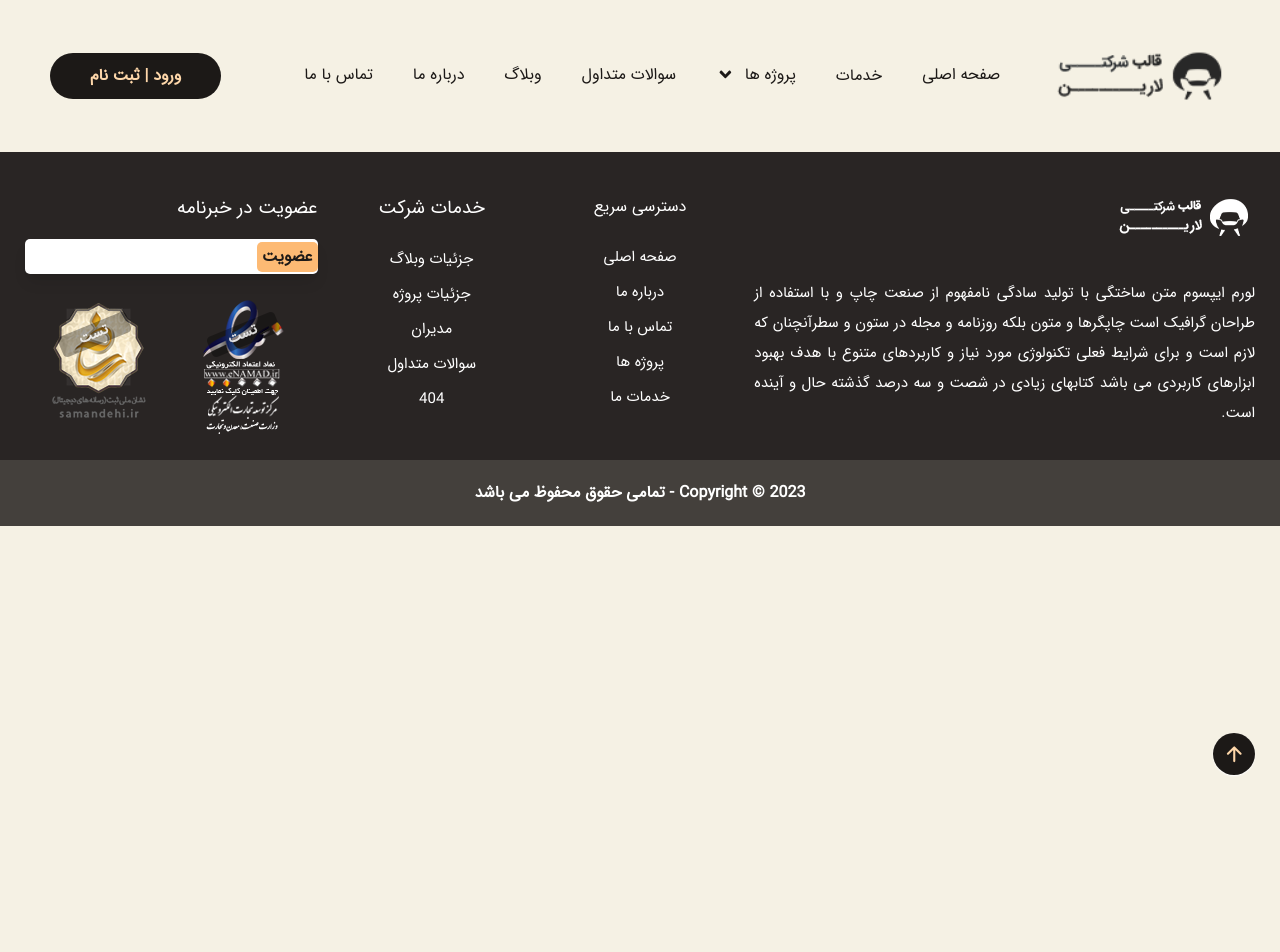
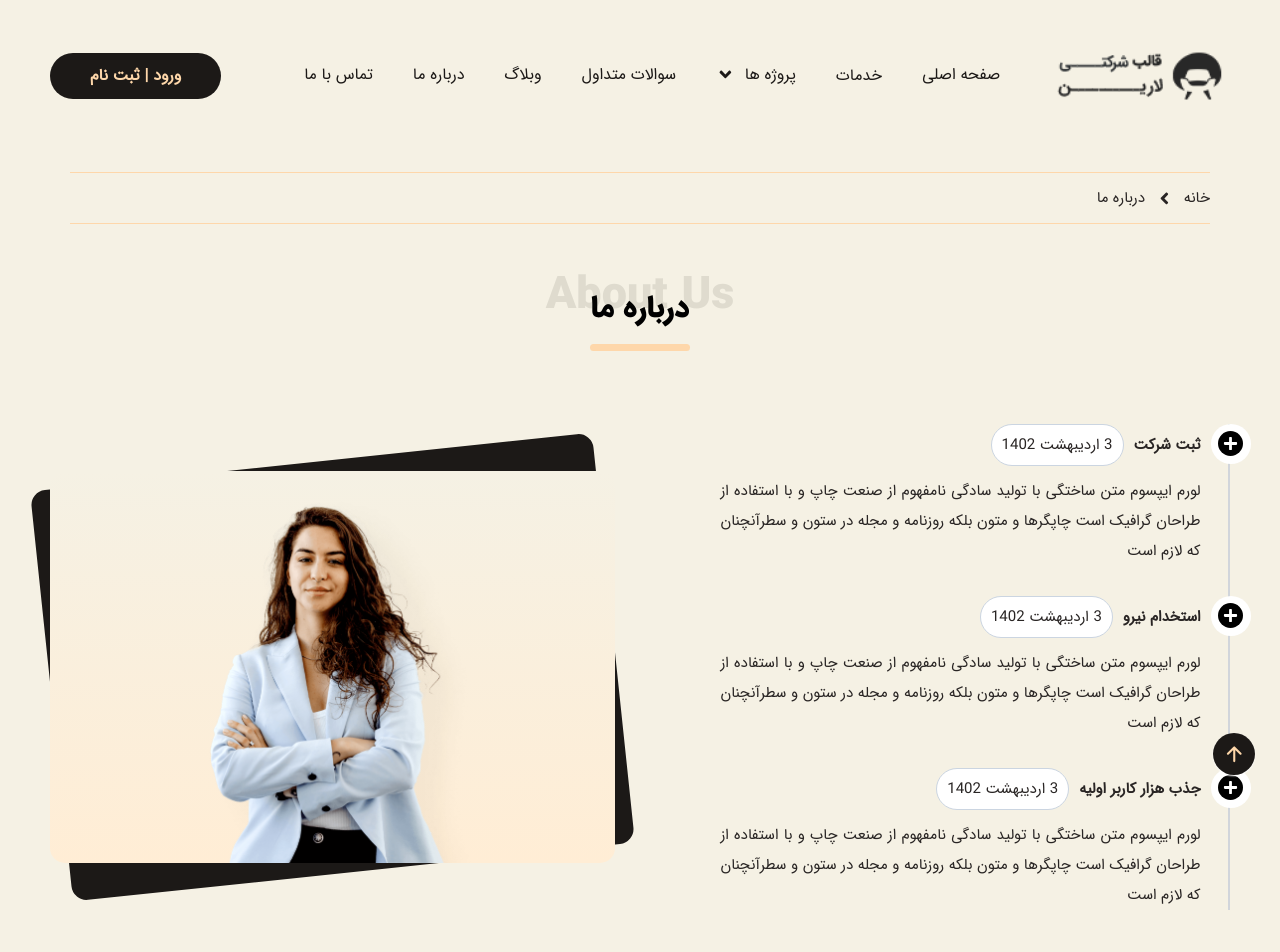
Before and after one commit to Reza-HM/Larin-Corporation, a React (Vite) app: page /aboutus in a window 1280 px wide. Shown: the top 952 px of the page. Before the commit the page ends 800 px from the top, so only its background shows below. Built offline with nearby package versions, Linux system fonts and the light colour scheme.

Commit message:
coding aboutus page

```diff
--- /dev/null
+++ b/src/Pages/Aboutus.tsx
@@ -0,0 +1,83 @@
+import { FaPlus } from "react-icons/fa";
+import BreadCrumb from "../Components/Modules/BreadCrumb";
+import SectionHeader from "../Components/Modules/SectionHeader";
+
+const Aboutus = () => {
+  return (
+    <div className="container max-w-screen-xl">
+      <BreadCrumb route="درباره ما" />
+      <SectionHeader
+        englishTitle="About Us"
+        persianTitle="درباره ما
+      "
+      />
+      <div className="my-40 flex items-center gap-8">
+        <div className="flex-1 flex flex-col gap-12 border-r-2 pr-11 border-r-gray-300">
+          <div className="flex flex-col gap-4 relative">
+            <div className="absolute -right-20 top-0 w-16 h-16 flex justify-center items-center rounded-[50%] bg-white">
+              <div className="w-10 h-10 flex justify-center items-center rounded-[50%] bg-black">
+                <FaPlus className="text-2xl text-white" />
+              </div>
+            </div>
+            <div className="flex items-center gap-4 text-stone-800 text-2xl">
+              <p className="font-bold">ثبت شرکت</p>
+              <div className="bg-white p-4 rounded-full border border-slate-300">
+                3 اردیبهشت 1402
+              </div>
+            </div>
+            <p className="text-justify max-w-3xl text-stone-800 text-2xl leading-loose">
+              لورم ایپسوم متن ساختگی با تولید سادگی نامفهوم از صنعت چاپ و با
+              استفاده از طراحان گرافیک است چاپگرها و متون بلکه روزنامه و مجله در
+              ستون و سطرآنچنان که لازم است
+            </p>
+          </div>
+          <div className="flex flex-col gap-4 relative">
+            <div className="absolute -right-20 top-0 w-16 h-16 flex justify-center items-center rounded-[50%] bg-white">
+              <div className="w-10 h-10 flex justify-center items-center rounded-[50%] bg-black">
+                <FaPlus className="text-2xl text-white" />
+              </div>
+            </div>
+            <div className="flex items-center gap-4 text-stone-800 text-2xl">
+              <p className="font-bold"> استخدام نیرو</p>
+              <div className="bg-white p-4 rounded-full border border-slate-300">
+                3 اردیبهشت 1402
+              </div>
+            </div>
+            <p className="text-justify max-w-3xl text-stone-800 text-2xl leading-loose">
+              لورم ایپسوم متن ساختگی با تولید سادگی نامفهوم از صنعت چاپ و با
+              استفاده از طراحان گرافیک است چاپگرها و متون بلکه روزنامه و مجله در
+              ستون و سطرآنچنان که لازم است
+            </p>
+          </div>
+          <div className="flex flex-col gap-4 relative">
+            <div className="absolute -right-20 top-0 w-16 h-16 flex justify-center items-center rounded-[50%] bg-white">
+              <div className="w-10 h-10 flex justify-center items-center rounded-[50%] bg-black">
+                <FaPlus className="text-2xl text-white" />
+              </div>
+            </div>
+            <div className="flex items-center gap-4 text-stone-800 text-2xl">
+              <p className="font-bold">جذب هزار کاربر اولیه</p>
+              <div className="bg-white p-4 rounded-full border border-slate-300">
+                3 اردیبهشت 1402
+              </div>
+            </div>
+            <p className="text-justify max-w-3xl text-stone-800 text-2xl leading-loose">
+              لورم ایپسوم متن ساختگی با تولید سادگی نامفهوم از صنعت چاپ و با
+              استفاده از طراحان گرافیک است چاپگرها و متون بلکه روزنامه و مجله در
+              ستون و سطرآنچنان که لازم است
+            </p>
+          </div>
+        </div>
+        <div className="flex-1 relative py-4 sm:mx-auto">
+          <div className="absolute inset-0 bg-stone-900 transform -skew-y-6 sm:skew-y-0 sm:-rotate-6 sm:rounded-3xl"></div>
+          <div className="relative bg-gradient-to-t from-orange-100 to-[#f5f1e4] sm:rounded-3xl">
+            <div className="max-w-md mx-auto">
+              <img src="/img/business-woman.png" alt="" />
+            </div>
+          </div>
+        </div>
+      </div>
+    </div>
+  );
+};
+export default Aboutus;
--- a/src/routes.tsx
+++ b/src/routes.tsx
@@ -1,3 +1,4 @@
+import Aboutus from "./Pages/Aboutus";
 import Blog from "./Pages/Blog";
 import Index from "./Pages/Index";
 import Projects from "./Pages/Projects";
@@ -15,6 +16,7 @@ const routes: Route[] = [
   { path: "/projects", element: <Projects /> },
   { path: "/questions", element: <Questions /> },
   { path: "/blog", element: <Blog /> },
+  { path: "/aboutus", element: <Aboutus /> },
 ];
 
 export default routes;
```
Also changed, not shown: public/img/business-woman.png (added).
